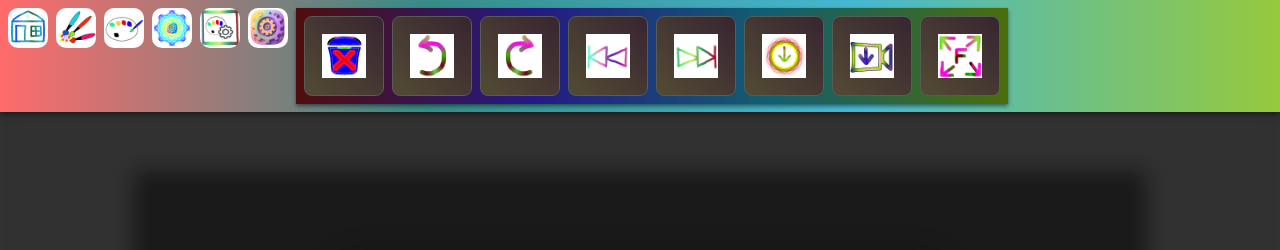
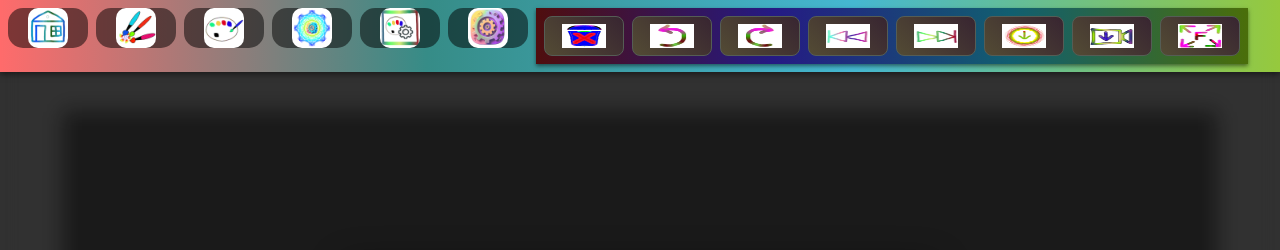
Before and after one commit to digital1155/drawmatinc, a plain HTML site: page drawmatinc/drawmtinc-tool.html in a window 1280 px wide. Shown: the top 250 px of the page. Drawn offline with Linux system fonts and the light colour scheme.

Commit message:
ICN SIZE

```diff
--- a/drawmatinc/dtstyles.css
+++ b/drawmatinc/dtstyles.css
@@ -51,7 +51,7 @@ body, html {
     cursor: pointer;
     border-radius: 15px;
     transition: all 0.3s ease;
-    width: 40px;
+    width: 80px;
     height: 40px;
     display: flex;
     align-items: center;
@@ -159,7 +159,7 @@ body, html {
 }
 #actions-row button {
     min-width: 80px;
-    height: 80px;
+    height: 40px;
     padding: 1px;
     display: flex;
     align-items: center;
@@ -168,7 +168,7 @@ body, html {
 
 #actions-row button img {
     width: 44px;
-    height: 44px;
+    height: 24px;
 }
 
 #canvas-container {
```
